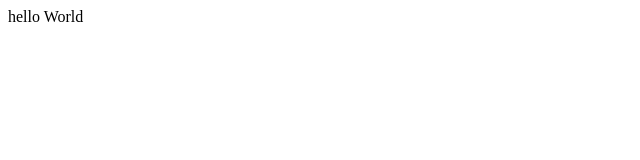
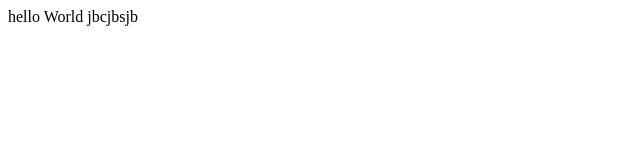
Before and after one commit to brianbickes/bookish-fun, a plain HTML site: page index.html in a window 1280 px wide. Shown: the full height of the page, 0-640 px from the left. Drawn offline with Linux system fonts and the light colour scheme.

Commit message:
Changed index.html

```diff
--- a/index.html
+++ b/index.html
@@ -6,7 +6,7 @@
     <title>Hello World</title>
 </head>
 <body>
-    hello World
+    hello World jbcjbsjb
 
 </body>
 </html>
```
Also changed, not shown: speciifc_file.txt (added), 1 other file.
